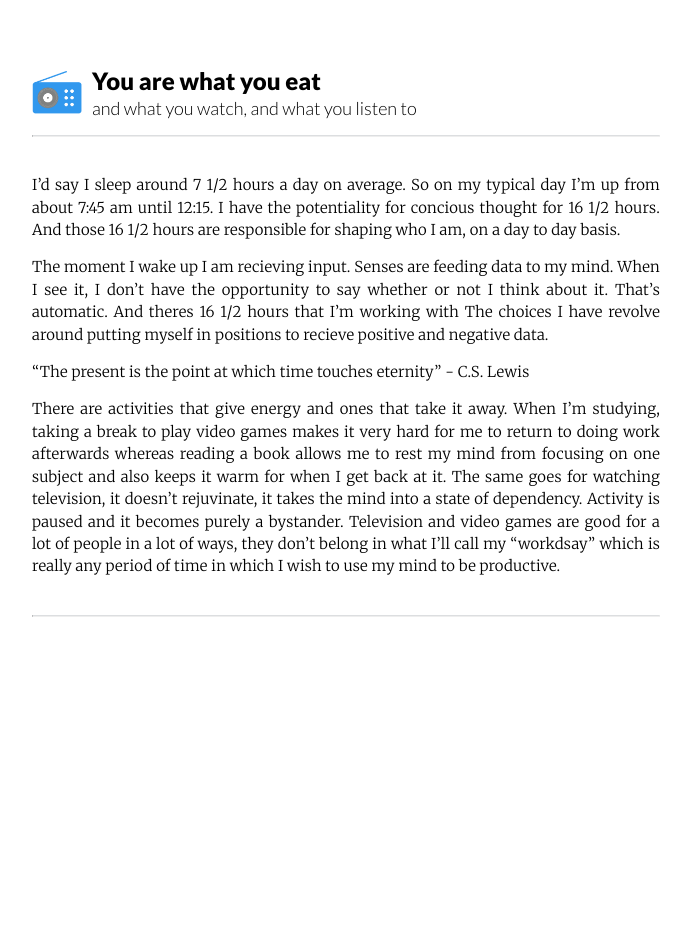
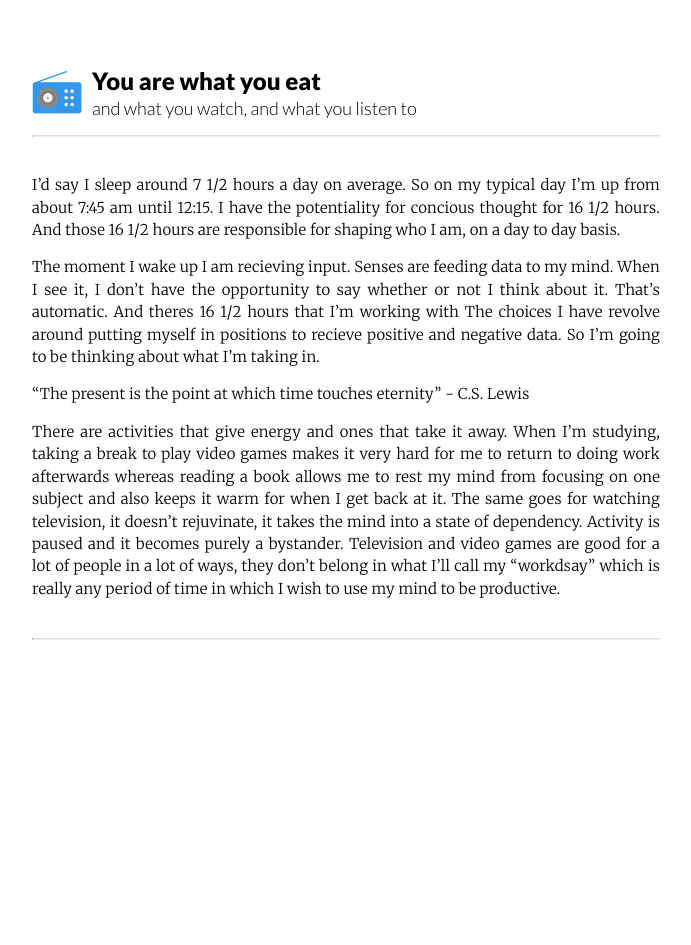
Before and after one commit to samcal/thenewrad.io, a Jekyll site: the page built from _posts/2015-02-11-you-are-what-you-eat.markdown, in a window 1280 px wide. Shown: the whole page, without its empty margins (294-985 px from the left). Built offline with Jekyll 4.4.1, drawn with Linux system fonts in a browser that asks for light colours.

```diff
--- a/_posts/2015-02-11-you-are-what-you-eat.markdown
+++ b/_posts/2015-02-11-you-are-what-you-eat.markdown
@@ -9,7 +9,9 @@
 
 I'd say I sleep around 7 1/2 hours a day on average. So on my typical day I'm up from about 7:45 am until 12:15. I have the potentiality for concious thought for 16 1/2 hours. And those 16 1/2 hours are responsible for shaping who I am, on a day to day basis.
 
-The moment I wake up I am recieving input. Senses are feeding data to my mind. When I see it, I don't have the opportunity to say whether or not I think about it. That's automatic. And theres 16 1/2 hours that I'm working with The choices I have revolve around putting myself in positions to recieve positive and negative data.
+The moment I wake up I am recieving input. Senses are feeding data to my mind. When I see it, I don't have the opportunity to say whether or not I think about it. That's automatic. And theres 16 1/2 hours that I'm working with The choices I have revolve around putting myself in positions to recieve positive and negative data. So I'm going to be thinking about what I'm taking in.
+
+
 
 
 "The present is the point at which time touches eternity" - C.S. Lewis
```
